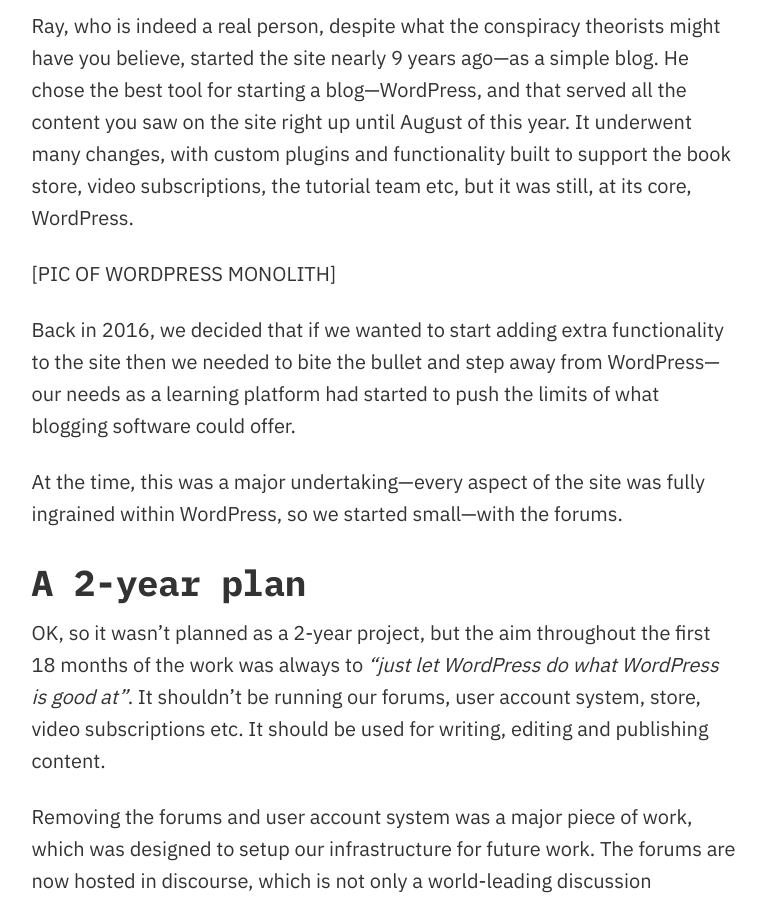
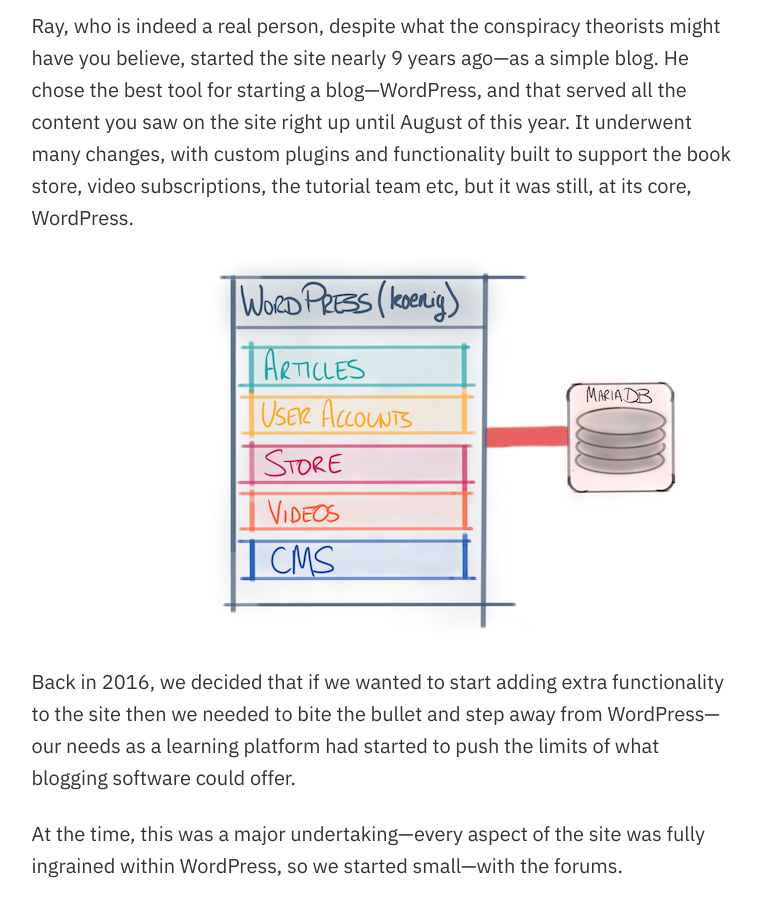
Before and after one commit to razeware/razeware.github.io, a Jekyll site: the page built from _posts/2018-10-31-how-does-raywenderlich-com-work.md, in a window 1280 px wide and 900 px high, scrolled down 1565 px. Shown: the whole window, without its empty margins (136-902 px from the left). Built offline with Jekyll 4.4.1, drawn with Linux system fonts in a browser that asks for light colours; nearby versions of some CDN libraries; some of the changed text lies outside the part shown.

Commit message:
Adding diagrams of infrastructure through the ages

```diff
--- a/_posts/2018-10-31-how-does-raywenderlich-com-work.md
+++ b/_posts/2018-10-31-how-does-raywenderlich-com-work.md
@@ -25,7 +25,7 @@
 
 Ray, who is indeed a real person, despite what the conspiracy theorists might have you believe, started the site nearly 9 years ago—as a simple blog. He chose the best tool for starting a blog—WordPress, and that served all the content you saw on the site right up until August of this year. It underwent many changes, with custom plugins and functionality built to support the book store, video subscriptions, the tutorial team etc, but it was still, at its core, WordPress.
 
-[PIC OF WORDPRESS MONOLITH]
+![](assets/img/2018-10-31/how_does_rw_work_01.png)
 
 Back in 2016, we decided that if we wanted to start adding extra functionality to the site then we needed to bite the bullet and step away from WordPress—our needs as a learning platform had started to push the limits of what blogging software could offer.
 
@@ -37,7 +37,7 @@
 
 Removing the forums and user account system was a major piece of work, which was designed to setup our infrastructure for future work. The forums are now hosted in discourse, which is not only a world-leading discussion platform, but also requires very little overhead from our engineering team. It sits in a docker container on a server on its own, with point and click upgrades every now and then. The only custom work we had to do was to build a plugin to support the [raywenderlich.com](https://www.raywenderlich.com/) accounts system.
 
-[PIC OF UPDATED ARCHITECTURE]
+![](assets/img/2018-10-31/how_does_rw_work_02.png)
 
 This first phase was a much bigger undertaking than we expected. At this stage we didn’t have a dedicated engineering team—it was work that Mic, Brian and did, alongside creating books and video content. Combining this with the huge amount of platform research required and the complexity of migration, we spent a long time working on this.
 
@@ -72,7 +72,7 @@
 
 Anyway, this was a steep learning curve for us, but it has paid off many times over. I would definitely recommend investigating this approach for any server-side work you are considering.
 
-[IMAGE OF _betamax_]
+![](assets/img/2018-10-31/how_does_rw_work_03.png)
 
 
 ## Payments—not as easy as you’d hope
@@ -95,7 +95,7 @@
 
 Instead of building a nice, new payments pipeline, we instead to build two separate ones, and provide a simple user flow for users to switch from our old payment provider to the new one by entering their credit card, at a time that suited them. If they chose not to (and to this day, lots of users haven't) then their existing subscription would continue on the old payment provider.
 
-[IMAGE OF _kerching_]
+![](assets/img/2018-10-31/how_does_rw_work_04.png)
 
 Despite the fact that we now had an almost-full-time engineering team of two developers and one designer, these additional complications meant that this, once again, took longer than we hoped. However, once it was finished, our checkout flow was much improved, and we immediately saw an improvement in conversion rate.
 
@@ -130,7 +130,7 @@
 
 The architecture of [raywenderlich.com](https://www.raywenderlich.com/) today can be summarised as follows:
 
-[PIC]
+![](assets/img/2018-10-31/how_does_rw_work_05.png)
 ￼
 This model continues to use both _betamax_ and WordPress (_koenig_ in our handy naming system) as the canonical datastores. Content creators, team leads and editors still use these two systems to create records for the content created—ensuring that the content production workflow required minimal changes. These two systems maintain their databases of content, handle asset uploads and everything they’ve always done. Apart from presentation. That responsibility is instead transferred to _carolus_.
 
```
Also changed, not shown: assets/img/2018-10-31/how_does_rw_work_01.png (added), assets/img/2018-10-31/how_does_rw_work_02.png (added), assets/img/2018-10-31/how_does_rw_work_03.png (added), assets/img/2018-10-31/how_does_rw_work_04.png (added), assets/img/2018-10-31/how_does_rw_work_05.png (added).
